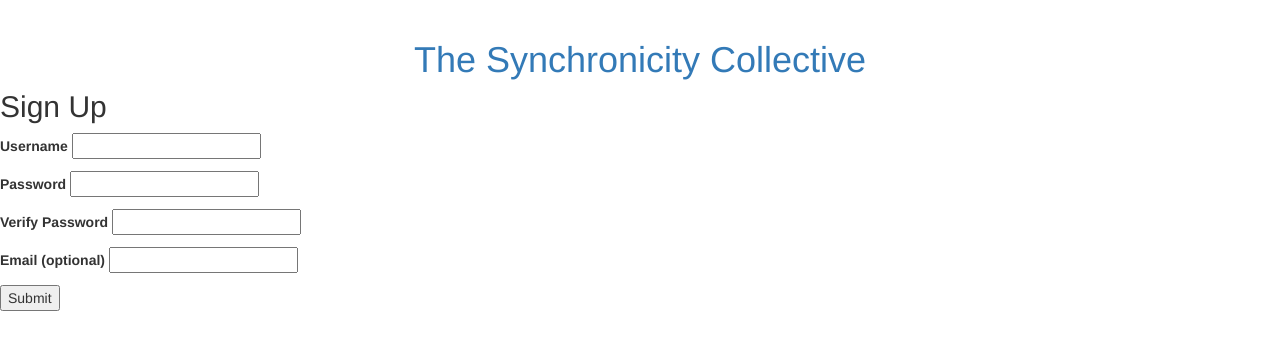
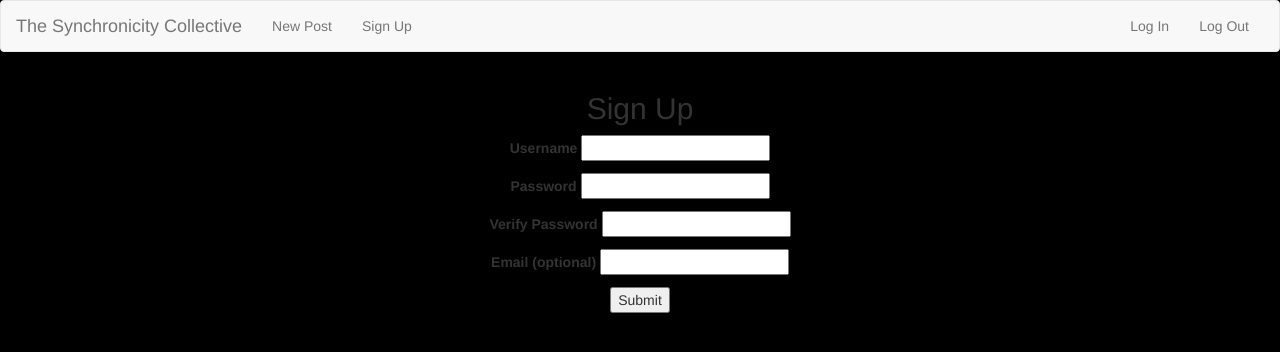
Before and after one commit to TheArtilect/sychronicity, a Python web app: template templates/sign_up.html in a window 1280 px wide. Shown: the top 352 px of the page. Run offline with Jinja, Linux system fonts and the light colour scheme; the template is opened without the code that fills it, so the values that code supplies are empty; some libraries are stand-ins or nearby versions.

Commit message:
css not working

```diff
--- /dev/null
+++ b/static/styles/style.css
@@ -0,0 +1,7 @@
+.posts {
+    border: 1px solid black;
+}
+
+body{
+    background-color: black;
+}
--- a/templates/base.html
+++ b/templates/base.html
@@ -17,14 +17,36 @@
            rel="stylesheet"
            integrity="sha384-wvfXpqpZZVQGK6TAh5PVlGOfQNHSoD2xbE+QkPxCAFlNEevoEH3Sl0sibVcOQVnN"
            crossorigin="anonymous">
-       <link href="css/style.css" rel="stylesheet">
+       <link type='text/css' rel="stylesheet" href="static/styles/style.css">
 
     </head>
     <body>
-        <div class="col-md-12 text-center">
-        <h1><a href="/">The Synchronicity Collective</a></h1>
+    <nav class="navbar navbar-default">
+      <div class="container-fluid">
+
+        <div class="navbar-header">
+          <a class="navbar-brand" href="/">The Synchronicity Collective</a>
         </div>
+
+
+        <div class="collapse navbar-collapse" id="bs-example-navbar-collapse-1">
+          <ul class="nav navbar-nav">
+            <li><a href="/newpost">New Post</a></li>
+            <li><a href="/newpost">Sign Up</a></li>
+          </ul>
+
+
+          <ul class="nav navbar-nav navbar-right">
+            <li><a href="/login">Log In</a></li>
+            <li><a href="/logout">Log Out</a></li>
+          </ul>
+
+        </div><!-- /.navbar-collapse -->
+      </div><!-- /.container-fluid -->
+    </nav>
+    <div class="col-md-6 col-md-offset-3 text-center">
         {% block content %}
         {% endblock %}
+    </div>
     </body>
 </html>
--- a/templates/frontpage.html
+++ b/templates/frontpage.html
@@ -5,10 +5,7 @@
 {% block content %}
 
 
-<h2>Most recent posts</h2>
-<hr>
-
-
+    <h2>Most Recent</h2>
     {% for post in posts %}
         <div class='posts'>
             <div class="post-title">
@@ -25,5 +22,4 @@
     {% endfor %}
 
 
-
 {% endblock %}
```
Also changed, not shown: css/style.css (deleted), 1 other file.
